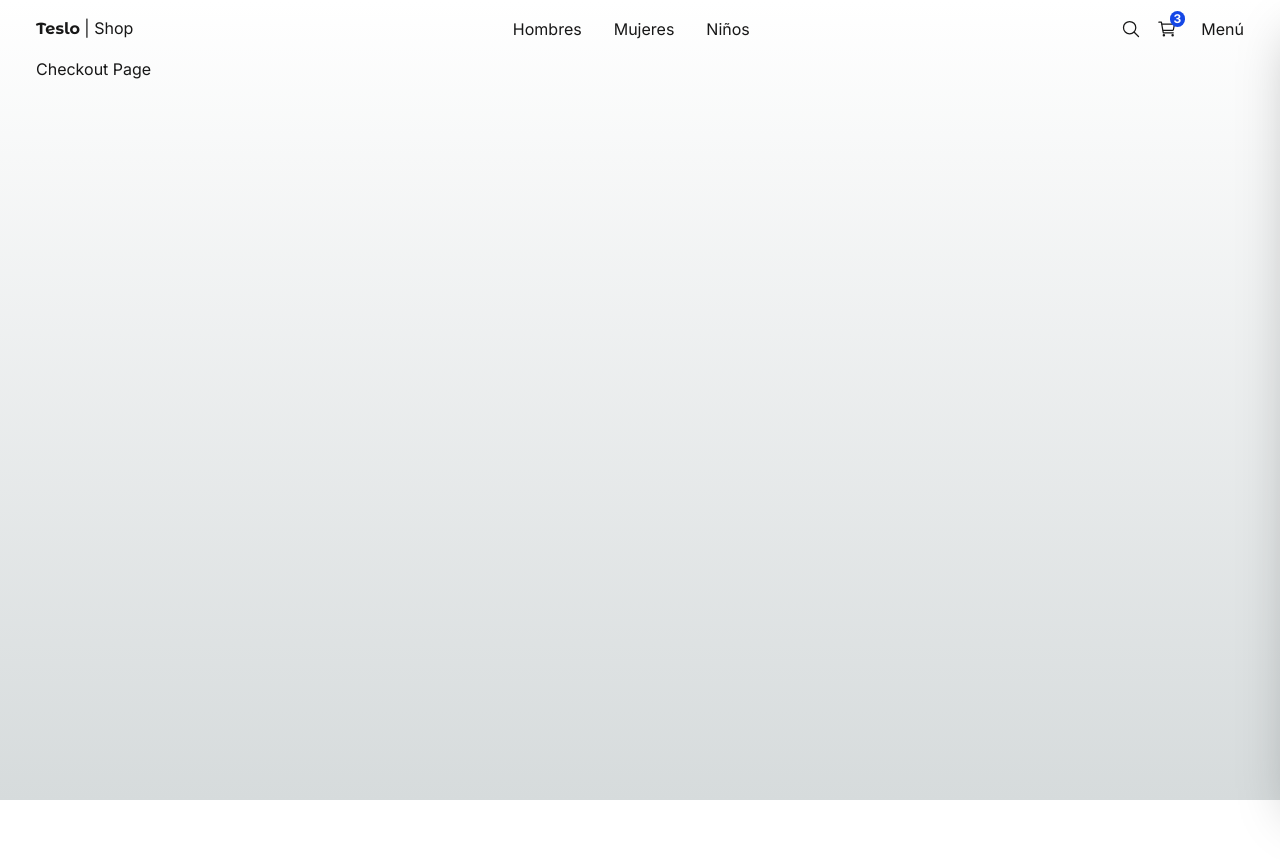
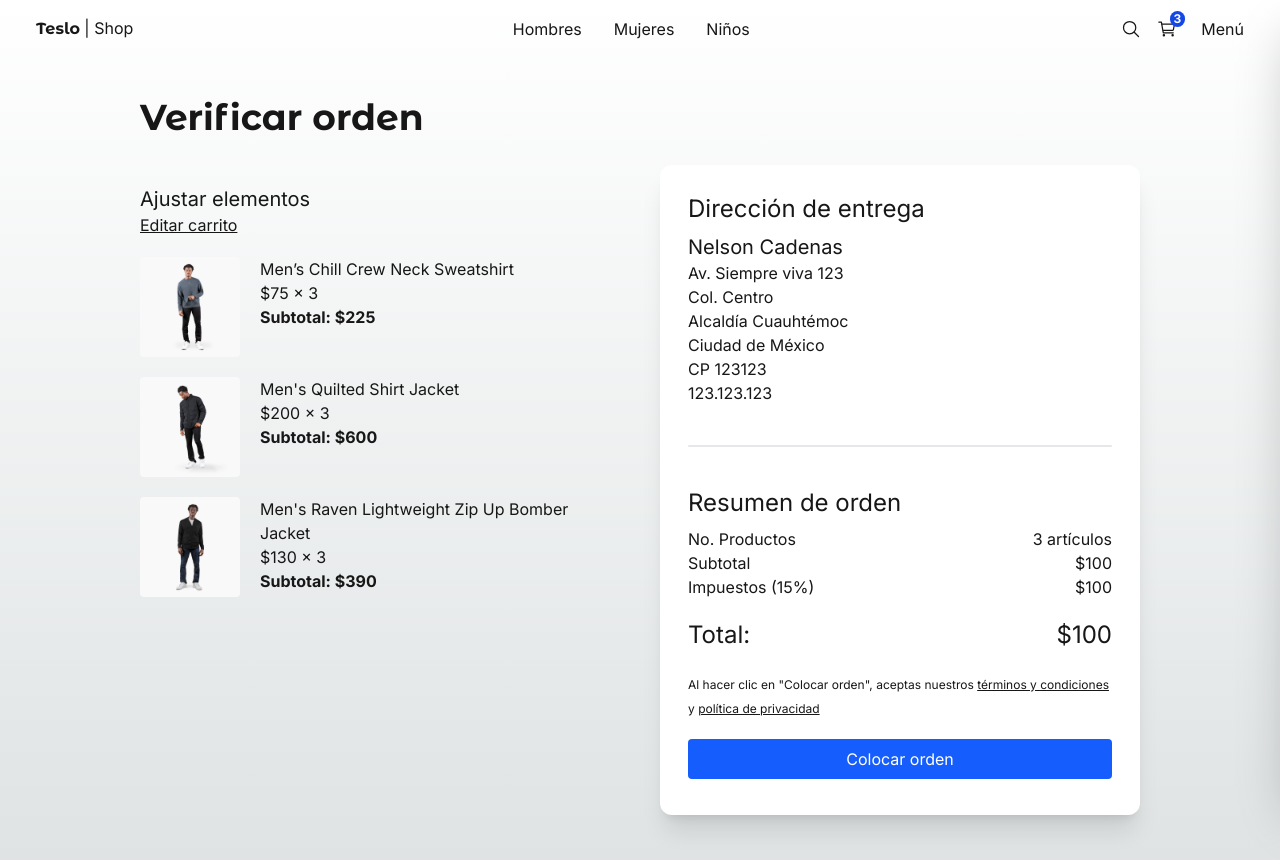
Before and after one commit to nca1478/teslo-shop-frontend, a Next.js app: page /checkout in a window 1280 px wide. Shown: the top 860 px of the page. Before the commit the page ends 800 px from the top, so only its background shows below. Built offline with nearby package versions, Linux system fonts and the light colour scheme.

Commit message:
218. Pantalla de verificación de compra

```diff
--- a/src/app/(shop)/checkout/page.tsx
+++ b/src/app/(shop)/checkout/page.tsx
@@ -1,7 +1,102 @@
+import Link from "next/link";
+import Image from "next/image";
+import { Title } from "@/components";
+import { initialData } from "@/seed/seed";
+
+const productsInCart = [initialData.products[0], initialData.products[1], initialData.products[2]];
+
 export default function CheckoutPage() {
     return (
-        <div>
-            <h1>Checkout Page</h1>
+        <div className="flex justify-center items-center mb-72 px-10 sm:px-0">
+            <div className="flex flex-col w-[1000px]">
+                <Title title="Verificar orden" />
+
+                <div className="grid grid-cols-1 sm:grid-cols-2 gap-10">
+                    {/* Carrito */}
+                    <div className="flex flex-col mt-5">
+                        <span className="text-xl">Ajustar elementos</span>
+                        <Link href="/cart" className="underline mb-5">
+                            Editar carrito
+                        </Link>
+
+                        {/* Items */}
+                        {productsInCart.map((product) => (
+                            <div key={product.slug} className="flex mb-5">
+                                <Image
+                                    src={`/products/${product.images[0]}`}
+                                    width={100}
+                                    height={100}
+                                    style={{
+                                        width: "100px",
+                                        height: "100px",
+                                    }}
+                                    alt={product.title}
+                                    className="mr-5 rounded"
+                                />
+
+                                <div>
+                                    <p>{product.title}</p>
+                                    <p>${product.price} x 3</p>
+                                    <p className="font-bold">Subtotal: ${product.price * 3}</p>
+                                </div>
+                            </div>
+                        ))}
+                    </div>
+
+                    {/* Checkout - Resumen de orden */}
+                    <div className="bg-white rounded-xl shadow-xl p-7">
+                        <h2 className="text-2xl mb-2">Dirección de entrega</h2>
+                        <div className="mb-10">
+                            <p className="text-xl">Nelson Cadenas</p>
+                            <p>Av. Siempre viva 123</p>
+                            <p>Col. Centro</p>
+                            <p>Alcaldía Cuauhtémoc</p>
+                            <p>Ciudad de México</p>
+                            <p>CP 123123</p>
+                            <p>123.123.123</p>
+                        </div>
+
+                        {/* Divider */}
+                        <div className="w-full h-0.5 rounded bg-gray-200 mb-10" />
+
+                        <h2 className="text-2xl mb-2">Resumen de orden</h2>
+
+                        <div className="grid grid-cols-2">
+                            <span>No. Productos</span>
+                            <span className="text-right">3 artículos</span>
+
+                            <span>Subtotal</span>
+                            <span className="text-right">$100</span>
+
+                            <span>Impuestos (15%)</span>
+                            <span className="text-right">$100</span>
+
+                            <span className="mt-5 text-2xl">Total:</span>
+                            <span className="mt-5 text-2xl text-right">$100</span>
+                        </div>
+
+                        <div className="mt-5 mb-2 w-full">
+                            {/* Disclaimer */}
+                            <p className="mb-5">
+                                <span className="text-xs">
+                                    Al hacer clic en &quot;Colocar orden&quot;, aceptas nuestros{" "}
+                                    <a href="#" className="underline">
+                                        términos y condiciones{" "}
+                                    </a>
+                                    y{" "}
+                                    <a href="#" className="underline">
+                                        política de privacidad
+                                    </a>
+                                </span>
+                            </p>
+
+                            <Link className="flex btn-primary justify-center" href="/orders/123">
+                                Colocar orden
+                            </Link>
+                        </div>
+                    </div>
+                </div>
+            </div>
         </div>
     );
 }
```
